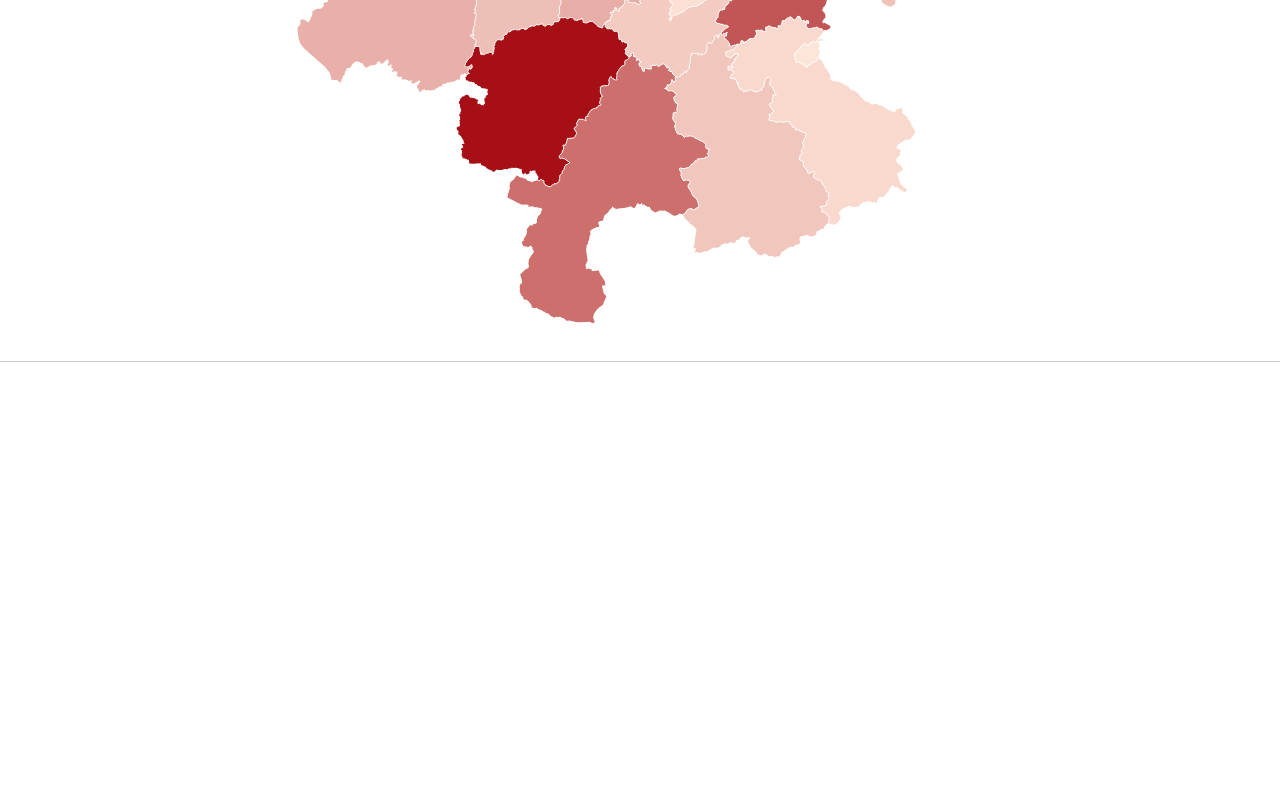
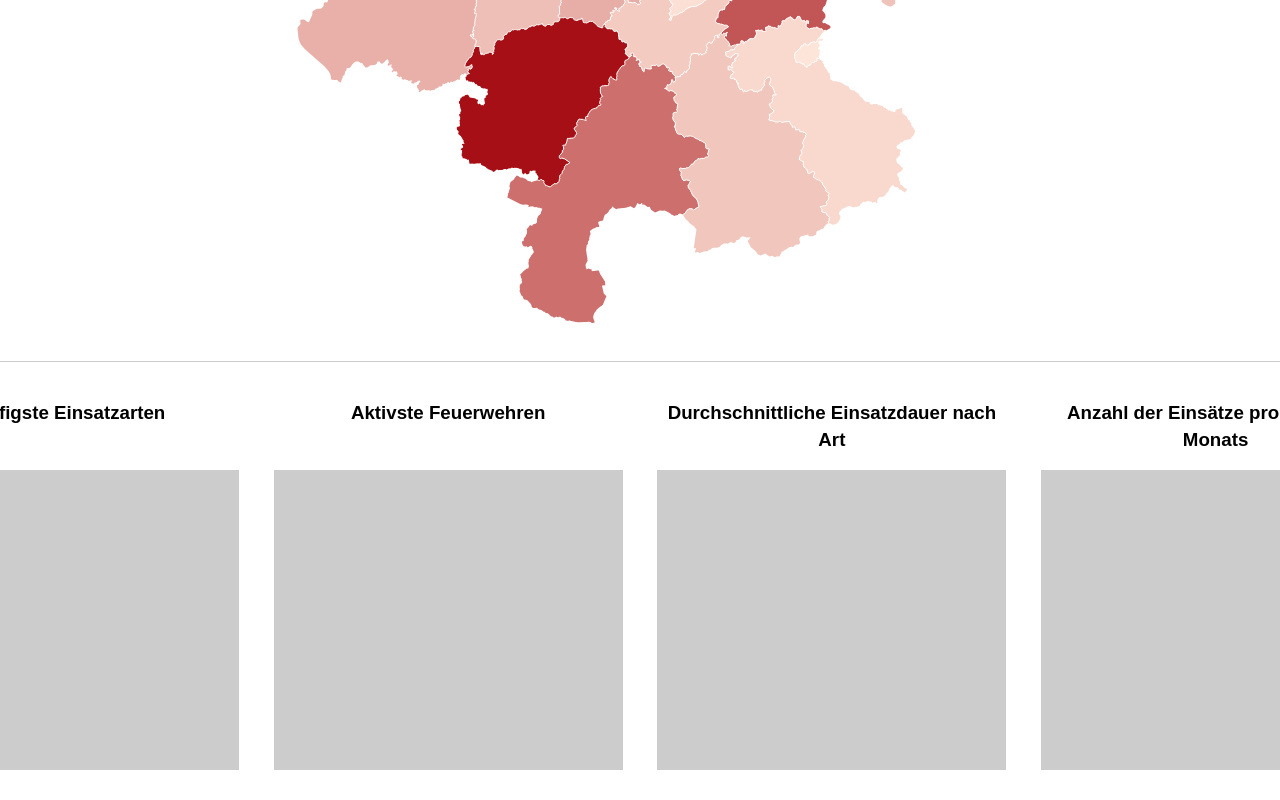
Before and after one commit to IggyBlob/feuerwehreinsaetze-ooe, a website: page code/index.html in a window 1280 px wide. Shown: the part 445-1245 px from the top of the page. Before the commit the page ends 935 px from the top, so only its background shows below. Drawn offline with nearby package versions, Linux system fonts and the light colour scheme.

Commit message:
Define chart skeleton

```diff
--- a/code/index.html
+++ b/code/index.html
@@ -36,7 +36,30 @@
     <hr/>
 
     <section id="chart-section">
-        <!-- TODO: add detail charts -->
+        <div class="chart-wrapper">
+            <h3>Häufigste Einsatzarten</h3>
+            <div class="chart">
+                <!-- TODO: add chart -->
+            </div>
+        </div>
+        <div class="chart-wrapper">
+            <h3>Aktivste Feuerwehren</h3>
+            <div class="chart">
+                <!-- TODO: add chart -->
+            </div>
+        </div>
+        <div class="chart-wrapper">
+            <h3>Durchschnittliche Einsatzdauer nach Art</h3>
+            <div class="chart">
+                <!-- TODO: add chart -->
+            </div>
+        </div>
+        <div class="chart-wrapper">
+            <h3>Anzahl der Einsätze pro Tage des Monats</h3>
+            <div class="chart">
+                <!-- TODO: add chart -->
+            </div>
+        </div>
     </section>
 
     <!-- include D3 library -->
--- a/code/src/style.css
+++ b/code/src/style.css
@@ -54,4 +54,25 @@ hr {
     height: 1px;
     border: 0;
     border-top: 1px solid #ccc;
+    padding: 0;
 }
+
+#chart-section {
+    display: flex;
+    justify-content: space-between;
+}
+
+.chart-wrapper {;
+    width: calc(100% / 4.3);
+    text-align: center;
+}
+
+.chart-wrapper h3 {;
+    height: 60px;
+    margin: 0 0 10px 0;
+}
+
+.chart {
+    height: 300px;
+    background-color: #cccccc;
+}
```
